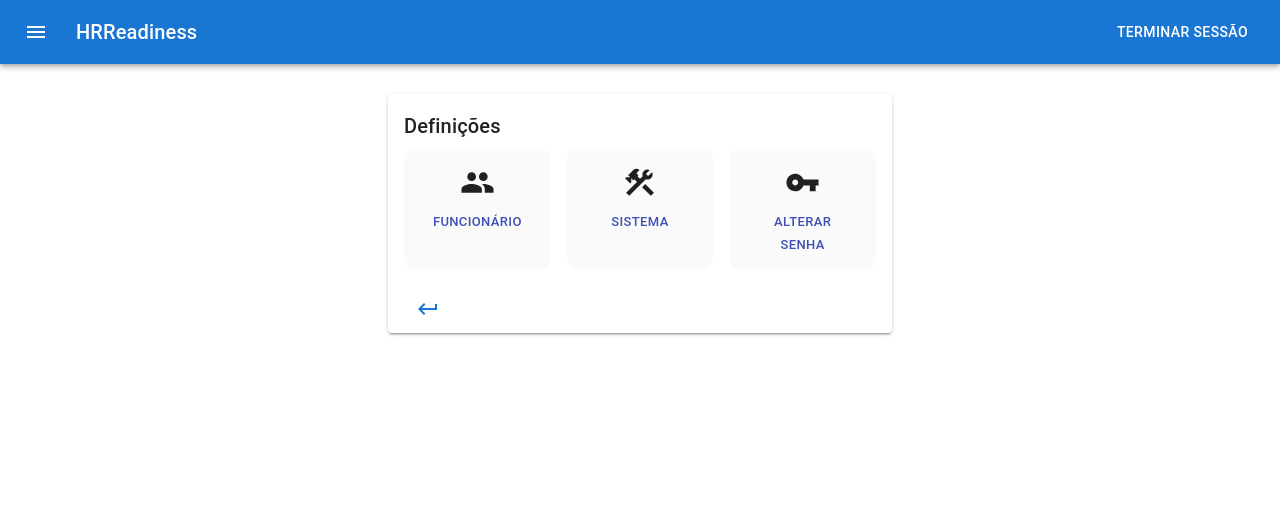
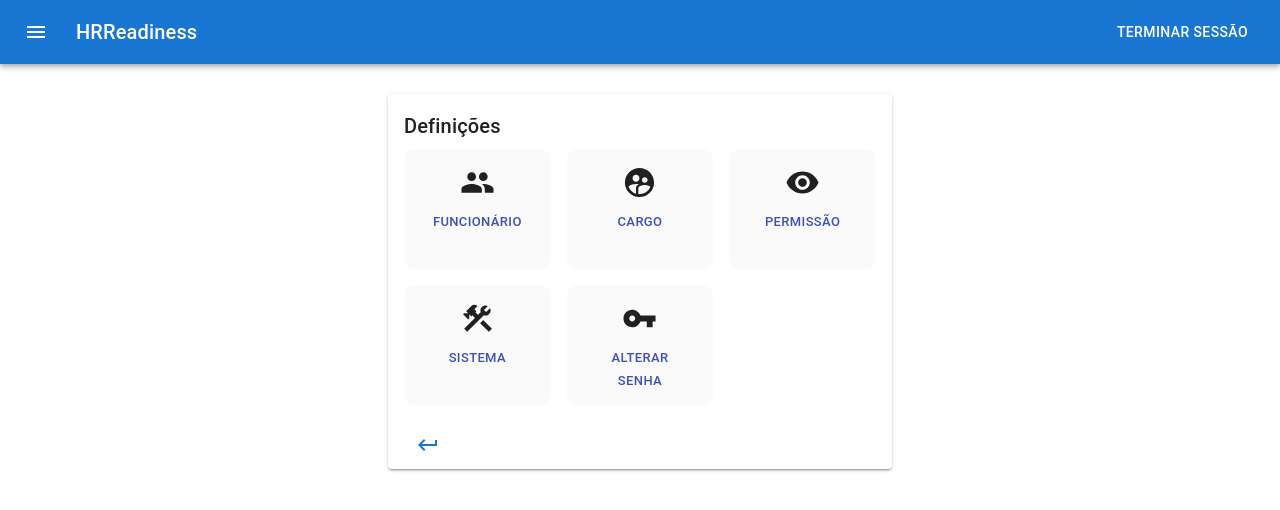
Before and after one commit to claudiogs16/hr-readiness-v2, a React (Create React App) app: page /definition in a window 1280 px wide. Shown: the top 510 px of the page. Built offline with nearby package versions, Linux system fonts and the light colour scheme.

Commit message:
Change Icon Menu

```diff
--- a/src/pages/DefinitionPage/DefinitionPage.jsx
+++ b/src/pages/DefinitionPage/DefinitionPage.jsx
@@ -7,9 +7,10 @@ import Dashboard from "../../templates/Dashboard/Dashboard";
 import GroupIcon from "@mui/icons-material/Group";
 import VpnKeyIcon from "@mui/icons-material/VpnKey";
 import ConstructionIcon from "@mui/icons-material/Construction";
-import KeyboardReturnIcon from "@mui/icons-material/KeyboardReturn";
 import { Link } from "react-router-dom";
 import ReturnButton from "../../components/ReturnButton/ReturnButton";
+import SupervisedUserCircleIcon from '@mui/icons-material/SupervisedUserCircle';
+import VisibilityIcon from '@mui/icons-material/Visibility';
 
 const useStyles = makeStyles({
   container: {
@@ -27,30 +28,44 @@ function ButtonComponent(props) {
   );
 }
 
-
 const DefinitionPage = () => {
   const classes = useStyles();
   return (
     <Dashboard>
       <Container maxWidth="sm" className={classes.container}>
-        <DesignCard title="Definições" action={<ReturnButton url='/' />}>
+        <DesignCard title="Definições" action={<ReturnButton url="/" />}>
           <Grid container spacing={2}>
             <Grid item xs={6} sm={4}>
               <ItemMenuCard
                 icon={<GroupIcon fontSize="large" />}
-                button={<ButtonComponent name="Funcionário" url='/employeer' />}
+                button={<ButtonComponent name="Funcionário" url="/employeer" />}
+              />
+            </Grid>
+            <Grid item xs={6} sm={4}>
+              <ItemMenuCard
+                icon={<SupervisedUserCircleIcon fontSize="large" />}
+                button={<ButtonComponent name="Cargo" url="/password" />}
+              />
+            </Grid>
+            <Grid item xs={6} sm={4}>
+              <ItemMenuCard
+                icon={<VisibilityIcon fontSize="large" />}
+                button={<ButtonComponent name="Permissão" url="/password" />}
               />
             </Grid>
             <Grid item xs={6} sm={4}>
               <ItemMenuCard
                 icon={<ConstructionIcon fontSize="large" />}
-                button={<ButtonComponent name="Sistema" url='/system' />}
+                button={<ButtonComponent name="Sistema" url="/system" />}
               />
             </Grid>
+
             <Grid item xs={6} sm={4}>
               <ItemMenuCard
                 icon={<VpnKeyIcon fontSize="large" />}
-                button={<ButtonComponent name="Alterar Senha" url='/password'  />}
+                button={
+                  <ButtonComponent name="Alterar Senha" url="/password" />
+                }
               />
             </Grid>
           </Grid>
--- a/src/pages/ProfilePage/ProfilePage.jsx
+++ b/src/pages/ProfilePage/ProfilePage.jsx
@@ -3,22 +3,14 @@ import DesignCard from "../../components/DesignCard/DesignCard";
 import Dashboard from "../../templates/Dashboard/Dashboard";
 import KeyboardReturnIcon from "@mui/icons-material/KeyboardReturn";
 import { Link } from "react-router-dom";
+import ReturnButton from "../../components/ReturnButton/ReturnButton";
 
-function ActionComponent() {
-  return (
-    <Link to="/" style={{ textDecoration: "none" }}>
-      <Button size="small" color="primary" variant="text">
-        <KeyboardReturnIcon />
-      </Button>
-    </Link>
-  );
-}
 
 const ProfilePage = () => {
   return (
     <Dashboard>
       <Container maxWidth="sm">
-        <DesignCard title="Perfil" action={<ActionComponent />}>
+        <DesignCard title="Perfil" action={<ReturnButton url='/' />}>
           <Grid container spacing={4} style={{ marginTop: "20px" }}>
             <Grid item xs={12} sm={6}>
               <TextField
```
